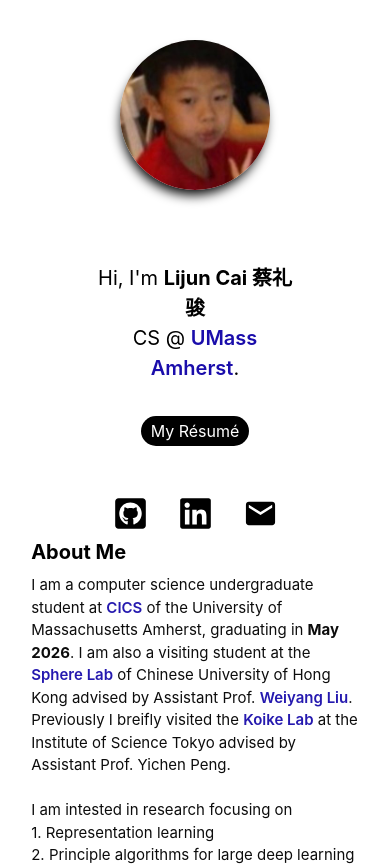
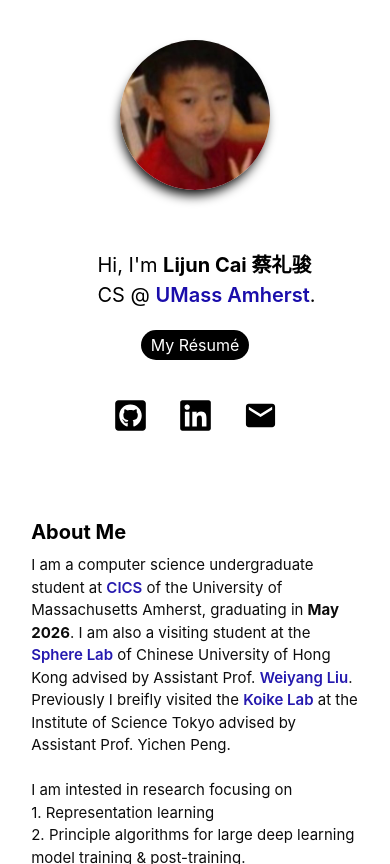
Before and after one commit to lijunc04/lijunc04.github.io, a React (Create React App) app in the folder web/: page / in a window 390 px wide. Built offline with nearby package versions, Linux system fonts and the light colour scheme.

Commit message:
fix small issues in phone mode

```diff
--- a/web/src/start/start.js
+++ b/web/src/start/start.js
@@ -50,7 +50,7 @@ export default function Start({ toggleTheme, isDark }){
         width: 100%;
         @media (max-width: 768px) {
             flex-direction: column;
-            gap: 30px;
+            gap: 10px;
         }
     `;
 
@@ -67,6 +67,7 @@ export default function Start({ toggleTheme, isDark }){
             gap: 8%;
             justify-content: flex-start;
             border-right: 0px;
+            gap: 20px;
         }
     `;
 
@@ -110,6 +111,7 @@ export default function Start({ toggleTheme, isDark }){
         padding-top: 20px;
         text-align: Center;
         line-height: 1.5;
+        white-space: nowrap;
 
         a {
             color: ${props => props.isDark ? '#8ab4ff' : '#1a0dab'};
```
